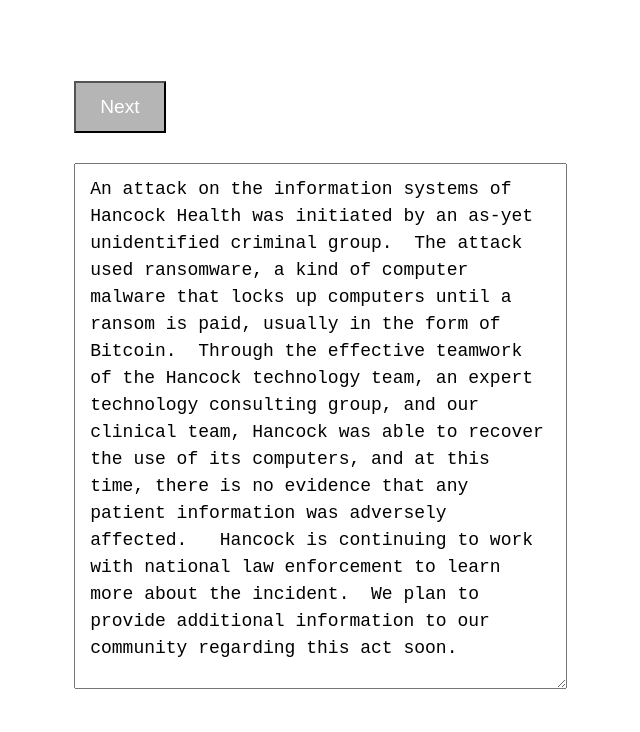
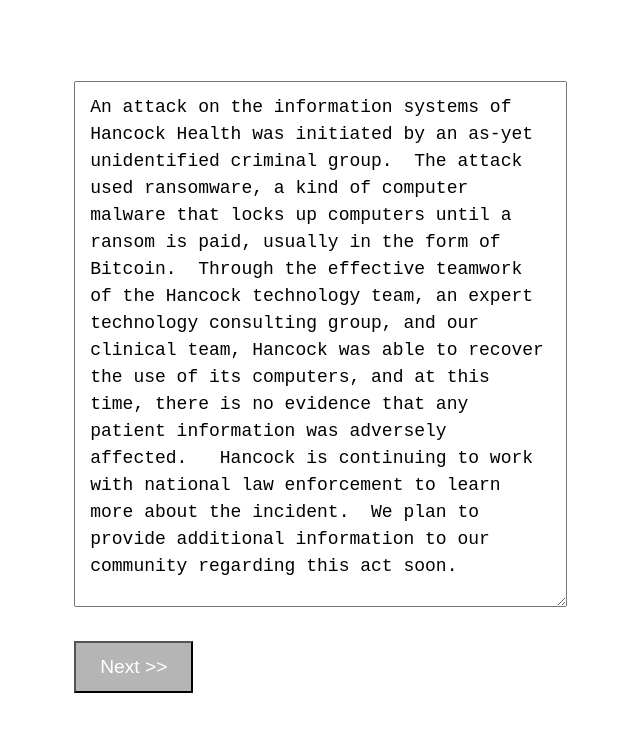
Before and after one commit to sodiumhalogenteam/sandbox-textarea-scrapping-ui, a React (Create React App) app: page / in a window 1280 px wide. Shown: the top 732 px of the page, without its empty margins (7-647 px from the left). Built offline with nearby package versions, Linux system fonts and the light colour scheme.

Commit message:
💅  STYLE: moves ntext button down

```diff
--- a/src/App.js
+++ b/src/App.js
@@ -48,10 +48,6 @@
     }
   }
 `;
-
-RegExp.escape = function(string) {
-  return string.replace(/[-\/\\^$*+?.()|[\]{}]/g, '\\$&');
-};
 
 class App extends Component {
   state = {
@@ -113,9 +109,6 @@
     return (
       <Styles>
         <Views>
-          <Nav>
-            <button onClick={this.toggleView}>{this.state.isViewInput ? 'Next' : 'Back'}</button>
-          </Nav>
           {this.state.isViewInput ? (
             <Textarea textValue={this.state.text} handleTextChange={this.handleTextChange} />
           ) : (
@@ -152,6 +145,9 @@
               </div>
             </div>
           )}
+          <Nav>
+            <button onClick={this.toggleView}>{this.state.isViewInput ? 'Next >>' : '<< Back'}</button>
+          </Nav>
         </Views>
       </Styles>
     );
--- a/src/components/ScrapePreview.js
+++ b/src/components/ScrapePreview.js
@@ -10,6 +10,7 @@
   padding: 12px 15px;
   line-height: 1.5em;
   user-select: none;
+  overflow: scroll;
 `;
 
 const Mark = styled.span`
```
